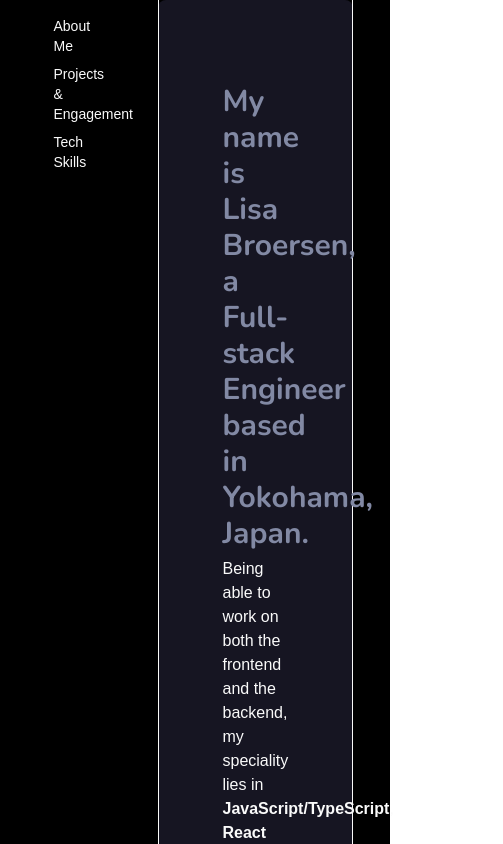
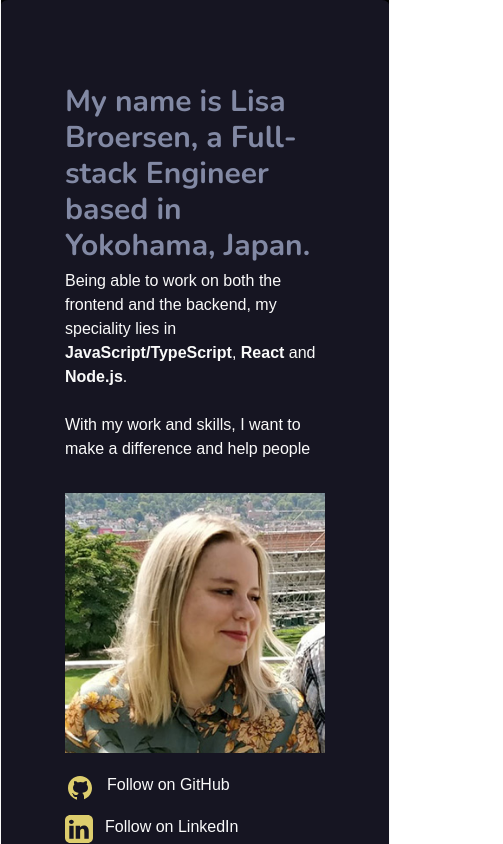
Before and after one commit to ljbroersen/portfolio, a Vue app: page / in a window 390 px wide. Shown: the top 844 px of the page, 503 px wide, since content can reach past the window. Built offline with nearby package versions, Linux system fonts and the light colour scheme.

Commit message:
fix: made the layout more mobile responsive

```diff
--- a/src/components/AboutMeCard.vue
+++ b/src/components/AboutMeCard.vue
@@ -1,7 +1,7 @@
 <template>
     <div class="border-[1px] border-[rgb(var(--color-text-base))] border-t-[0px] p-8">
       <div class="flex flex-col p-8 xl:flex-row xl:justify-start ">
-        <div class="w-full xl:w-1/2">
+        <div class="w-full sm:w-4/5 md:w-3/4 lg:w-1/2">
         <h1 class="text-3xl font-bold text-[rgb(var(--color-primary))]">My name is Lisa Broersen, a Full-stack Engineer based in Yokohama, Japan.</h1>
         <p>Being able to work on both the frontend and the backend, my speciality lies in <b>JavaScript/TypeScript</b>, <b>React</b> and <b>Node.js</b>.</p>
         <br />
@@ -11,7 +11,7 @@
         <!-- <div class="w-[300px] h-[300px] bg-[rgb(var(--color-secondary))] flex justify-center items-center">
         <span class="text-white">Image</span>
       </div> -->
-      <img src="../assets/photo_self_300px.png">
+      <img src="../assets/photo_self_300px.png" width="300px" height="300px">
       <div class="flex flex-col mt-5 justify-between">
           <div class="flex flex-row"><img src="../assets/github_logo.svg" alt="GitHub Logo" class="mb-3 mr-3"><a href="https://github.com/ljbroersen" aria-label="Link to GitHub profile">Follow on GitHub</a></div>
           <div class="flex flex-row"><img src="../assets/linkedin_logo.svg" alt="LinkedIn Logo" class="mb-3 mr-3"><a href="https://www.linkedin.com/in/lisa-broersen/" aria-label="Link to LinkedIn profile">Follow on LinkedIn</a></div>
--- a/src/components/Main.vue
+++ b/src/components/Main.vue
@@ -9,8 +9,10 @@ import SkillsCard from "./SkillsCard.vue";
 
 <template>
   <div class="min-h-screen flex justify-center bg-[rgb(var(--color-bg-primary))] text-[rgb(var(--color-text-base))]">
-      <Navbar />
-    <div class="w-1/2 bg-[rgb(var(--color-bg-secondary))] rounded-lg shadow">
+    <div class="hidden lg:block">
+  <Navbar />
+</div>
+    <div class="w-full max-w-5xl bg-[rgb(var(--color-bg-secondary))] rounded-lg shadow">
       <!-- <IntroductionCard /> -->
       <section id="about">
         <AboutMeCard />
```
